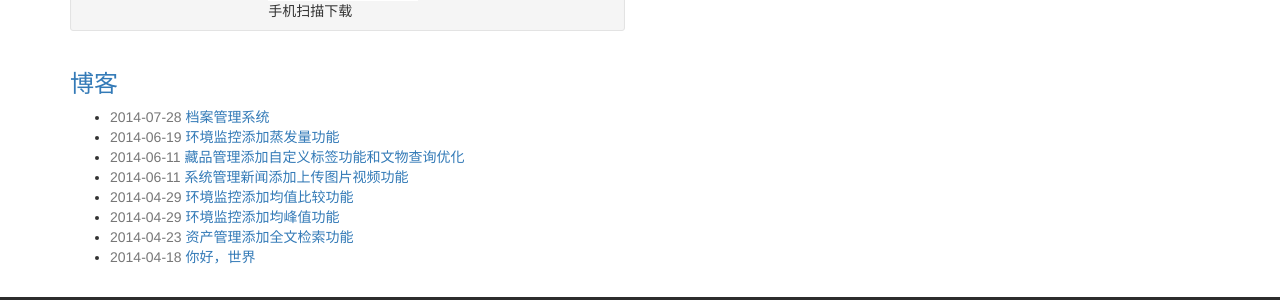
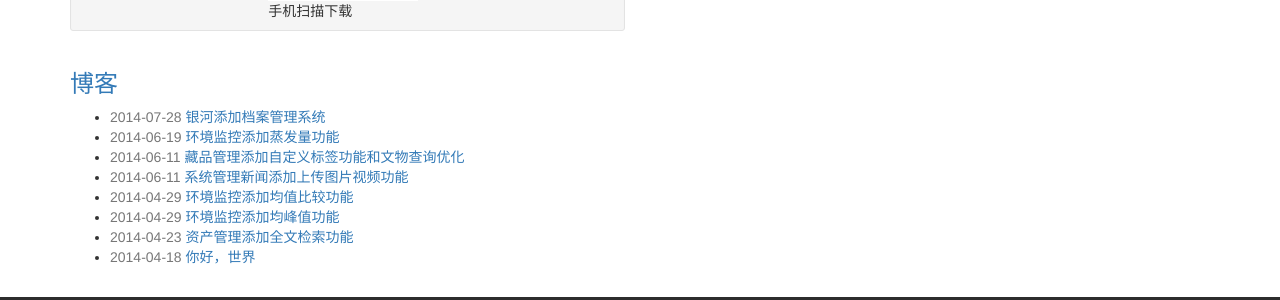
Before and after one commit to microwise-system/products, a Jekyll site: the page built from index.html, in a window 1280 px wide. Shown: the part 567-867 px from the top of the page. Built offline with Jekyll 4.4.1, drawn with Linux system fonts in a browser that asks for light colours; nearby versions of some CDN libraries; Markdown is read by kramdown in place of the engine named in the settings.

Commit message:
cybertron manage

```diff
--- a/_posts/2014-07-28-cybertron-manage.markdown
+++ b/_posts/2014-07-28-cybertron-manage.markdown
@@ -1,11 +1,12 @@
 ---
 layout: post
-title:  "档案管理系统"
+title:  "银河添加档案管理系统"
 categories: galaxy
 author: "许月希"
 ---
 
 大家好，我们近期添加了档案管理的功能，可以实现文档的管理功能，按照分类操作权限进行管理和查询，并允许上传多个附件
+![]({{site.mirror_url}}/assets/uploads/2014-07-28-cybertron-manage-query.jpg)
 ![]({{site.mirror_url}}/assets/uploads/2014-07-28-cybertron-manage-add.jpg)
 
 并提供附件下载功能
```
Also changed, not shown: assets/uploads/2014-07-28-cybertron-manage-query.jpg (added).
